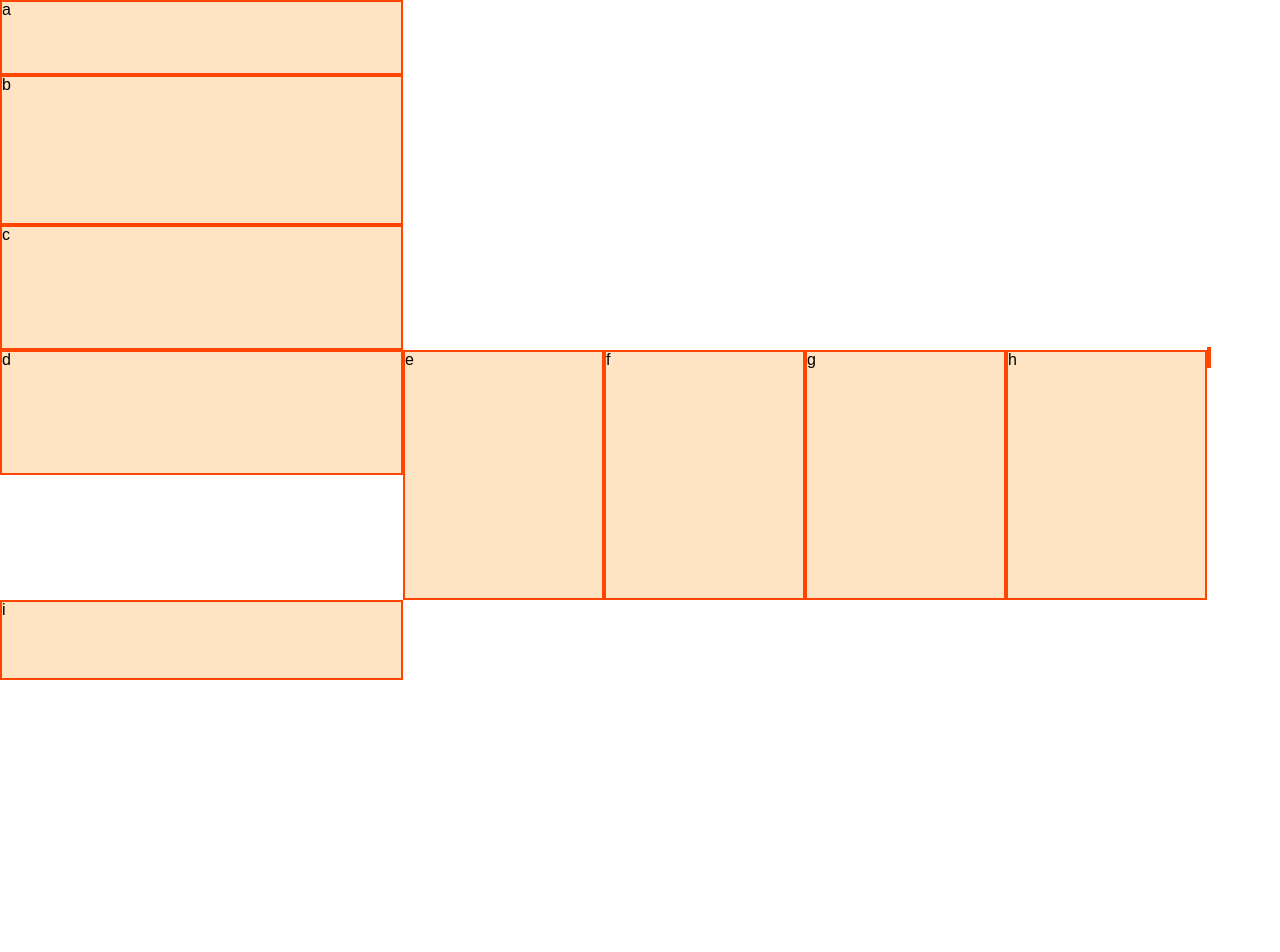
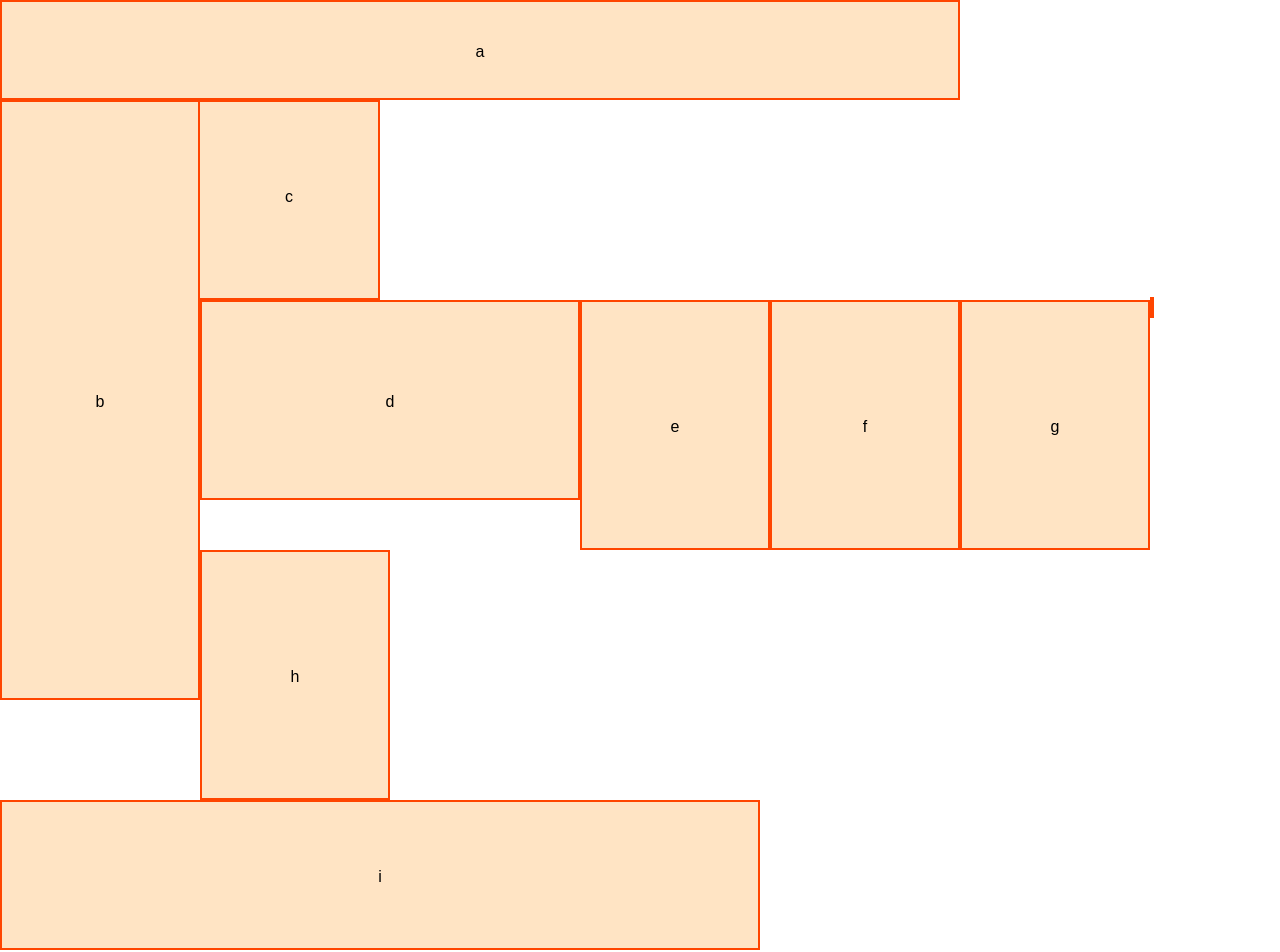
Before and after one commit to polink/lab-01, a plain HTML site: page index.html in a window 1280 px wide. Before the commit the page ends 800 px from the top, so only its background shows below. Drawn offline with Linux system fonts and the light colour scheme.

Commit message:
aligned text

```diff
--- a/css/base.css
+++ b/css/base.css
@@ -3,4 +3,5 @@ body * {
   background-color:bisque;
  box-sizing: border-box;
  border: 2px solid orangered;
+ text-align: center;
 }
--- a/css/layout.css
+++ b/css/layout.css
@@ -1,6 +1,68 @@
 /* @media Rule */
-@media all and ( max-height: 767px) and (max-width: 480px) {
+@media ( max-height: 767px) and (max-width: 480px) {
 }
+  nav {
+    height: 100px;
+    width: 960px;
+    line-height: 100px;
+  }
+  #b {
+    float: left;
+    height: 600px;
+    width: 200px;
+    line-height: 600px;
+  }
+  #c {
+    height: 200px;
+    width: 380px;
+    line-height: 190px;
+  }
+  #d {
+    float: left;
+    height: 200px;
+    width: 380px;
+    line-height: 200px;
+  }
+  #e {
+    float: left;
+    height: 250px;
+    width: 190px;
+    line-height: 250px;
+  }
+  #f {
+    float: left;
+    height: 250px;
+    width: 190px;
+    line-height: 250px;
+  }
+  #g {
+    float: left;
+    height: 250px;
+    width: 190px;
+    line-height: 250px;
+
+  }
+  #h {
+    float: left;
+    height: 250px;
+    width: 190px;
+    line-height: 250px;
+  }
+  footer {
+    height: 150px;
+    width: 760px;
+    line-height: 150px;
+  }
+.clear {
+  border: none;
+}
+article {
+  display: inline;
+}
+
+/* Media for larger devices */
+@media only screen and (min-width: 960px) and (max-height: 768px){
+
   nav {
     height: 75px;
     width: 403px;
@@ -52,3 +114,5 @@
 article {
   display: inline;
 }
+
+}
```
